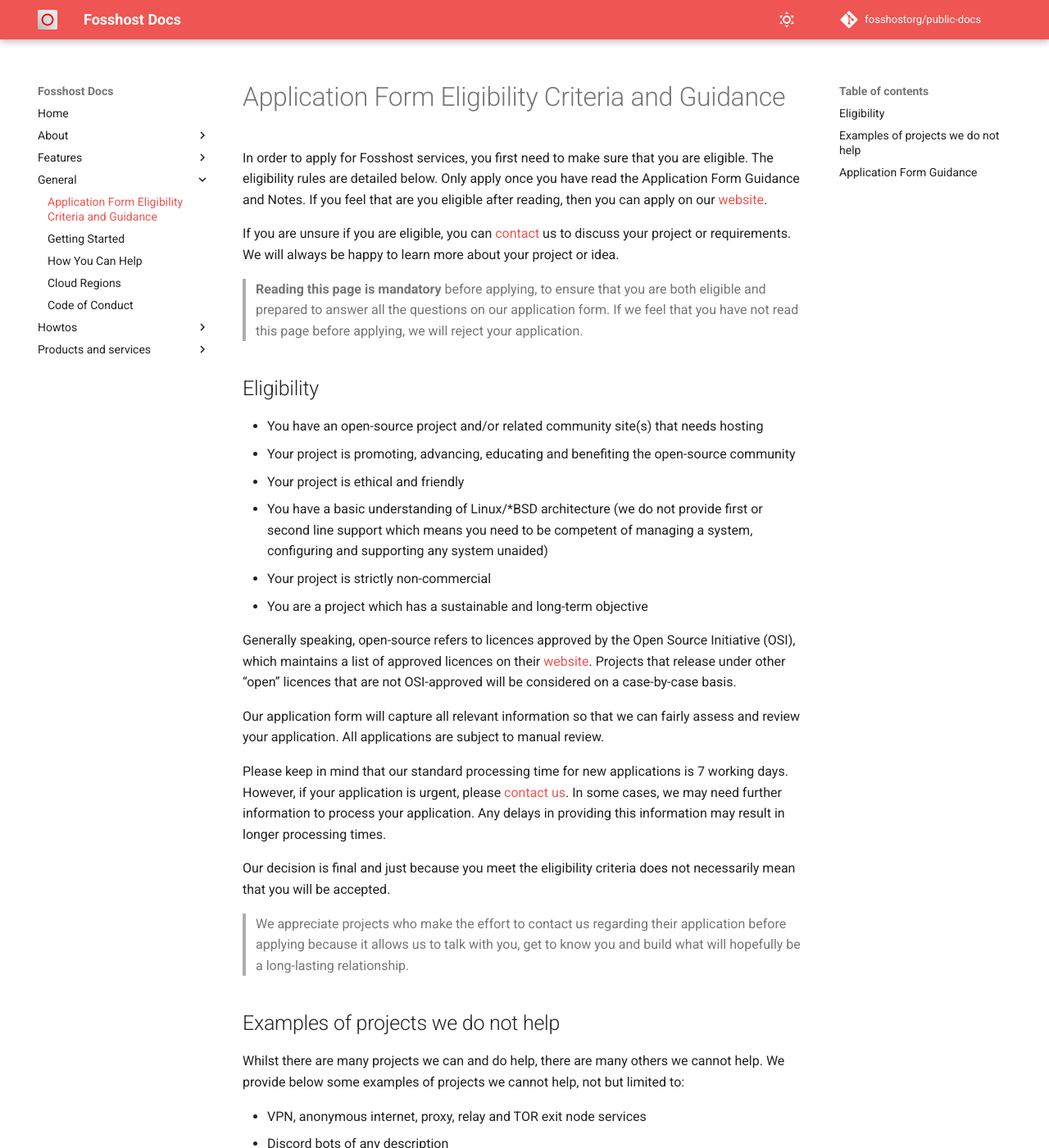
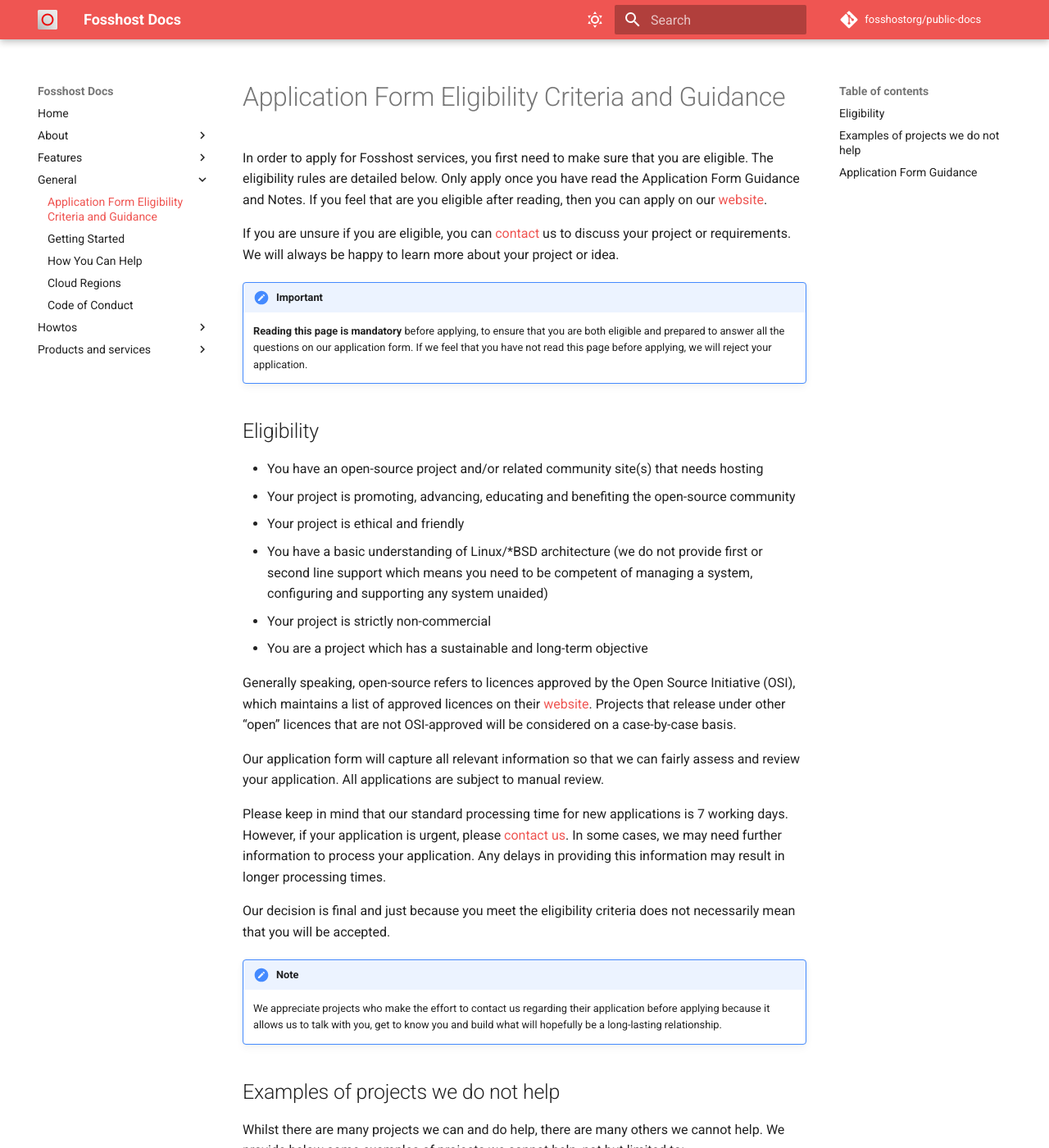
Before and after one commit to fosshostorg/public-docs, an MkDocs documentation site: the page built from docs/general/application.md, in a window 1280 px wide and 1400 px high. Shown: the whole window at 82% size. Built offline with MkDocs 1.6.1 and Material for MkDocs 9.7.7, drawn with Linux system fonts in a browser that asks for light colours; comment, search, counter and statistics services are not loaded.

```diff
--- a/docs/general/application.md
+++ b/docs/general/application.md
@@ -3,7 +3,8 @@ In order to apply for Fosshost services, you first need to make sure that you ar
 
 If you are unsure if you are eligible, you can [contact](https://fosshost.org/contact) us to discuss your project or requirements. We will always be happy to learn more about your project or idea.
 
-> **Reading this page is mandatory** before applying, to ensure that you are both eligible and prepared to answer all the questions on our application form. If we feel that you have not read this page before applying, we will reject your application.
+!!! important
+    **Reading this page is mandatory** before applying, to ensure that you are both eligible and prepared to answer all the questions on our application form. If we feel that you have not read this page before applying, we will reject your application.
 
 ## Eligibility
 - You have an open-source project and/or related community site(s) that needs hosting
@@ -21,7 +22,8 @@ Please keep in mind that our standard processing time for new applications is 7
 
 Our decision is final and just because you meet the eligibility criteria does not necessarily mean that you will be accepted.
 
-> We appreciate projects who make the effort to contact us regarding their application before applying because it allows us to talk with you, get to know you and build what will hopefully be a long-lasting relationship.
+!!! note
+    We appreciate projects who make the effort to contact us regarding their application before applying because it allows us to talk with you, get to know you and build what will hopefully be a long-lasting relationship.
 
 ## Examples of projects we do not help
 Whilst there are many projects we can and do help, there are many others we cannot help. We provide below some examples of projects we cannot help, not but limited to:
--- a/mkdocs.yml
+++ b/mkdocs.yml
@@ -26,8 +26,13 @@ markdown_extensions:
   - toc:
       permalink: true
   - md_in_html
+  - admonition
+  - pymdownx.highlight
+  - pymdownx.superfences
+
 copyright: Content is available under the Public Domain, by Fosshost.
 plugins:
+    - search
     # NOTE: Because of an upstream bug, redirects won't work on Windows.
     # Luckily, it works perfectly on other filesystems and redirects aren't a critical feature
     - redirects:
```
Also changed, not shown: docs/products-and-services/domain-reg-management.md (+9 -8 lines), docs/index.md (line endings or trailing spaces).
